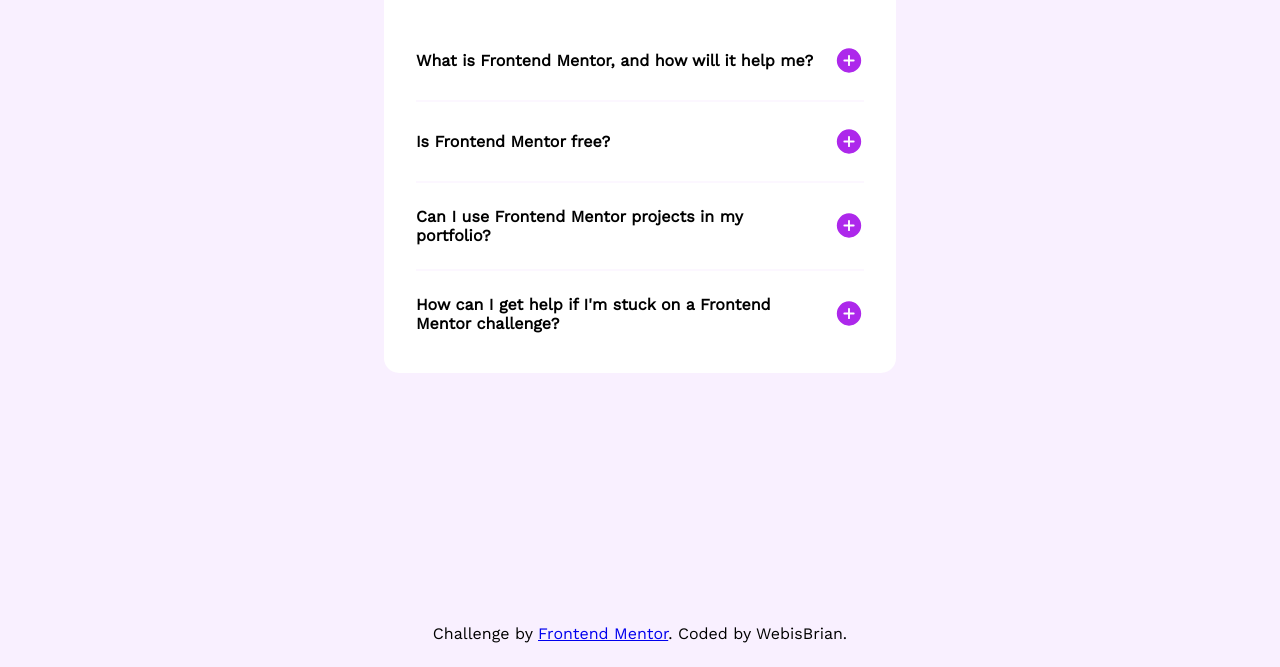
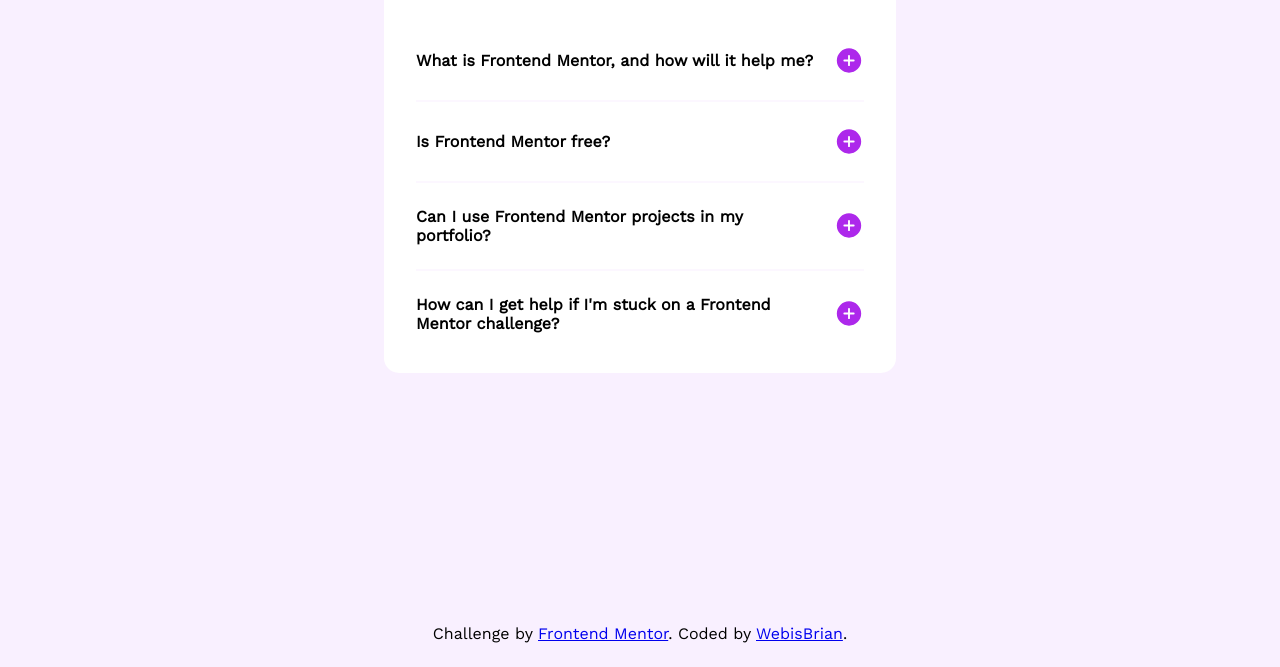
Before and after one commit to WebisBrian/FrontEndMentor-faq-accordion-main, a plain HTML site: page index.html in a window 1280 px wide. Shown: the part 264-931 px from the top of the page. Drawn offline with Linux system fonts and the light colour scheme.

```diff
--- a/index.html
+++ b/index.html
@@ -63,7 +63,7 @@
   <footer class="display-flex jcc aic">
     <div class="attribution">
       Challenge by <a href="https://www.frontendmentor.io?ref=challenge" target="_blank">Frontend Mentor</a>.
-      Coded by WebisBrian.
+      Coded by <a href="https://www.frontendmentor.io/profile/WebisBrian">WebisBrian</a>.
   </footer>
 </body>
 
```
Also changed, not shown: 1 other file.
